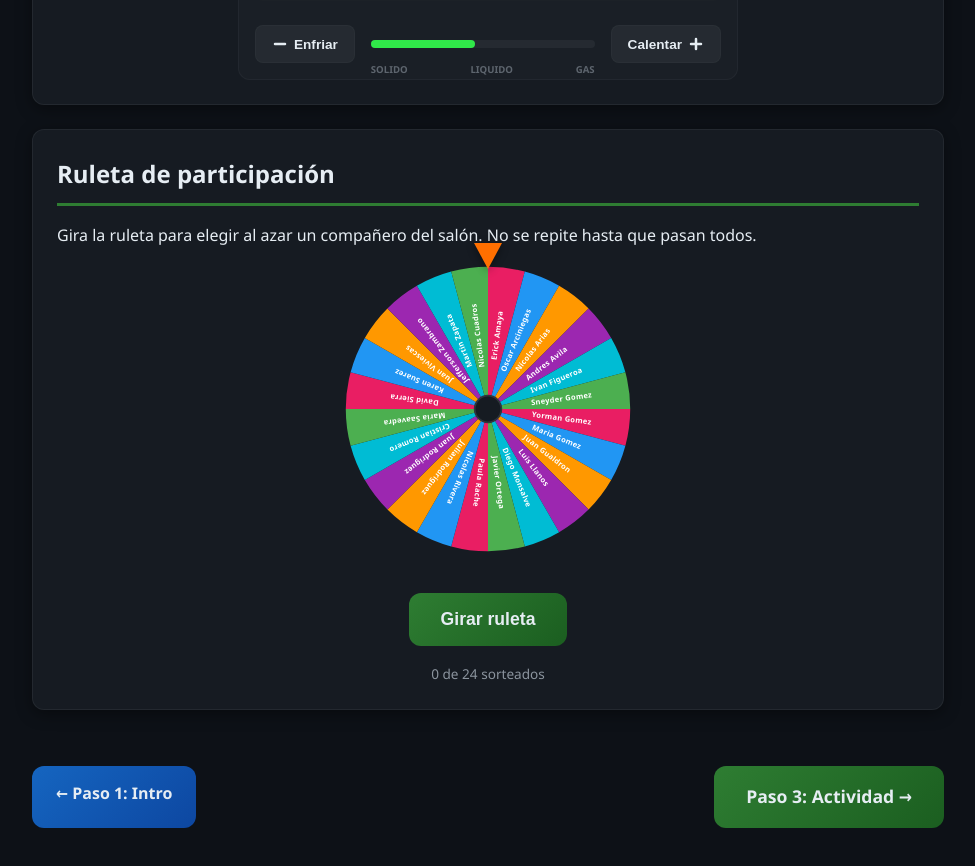
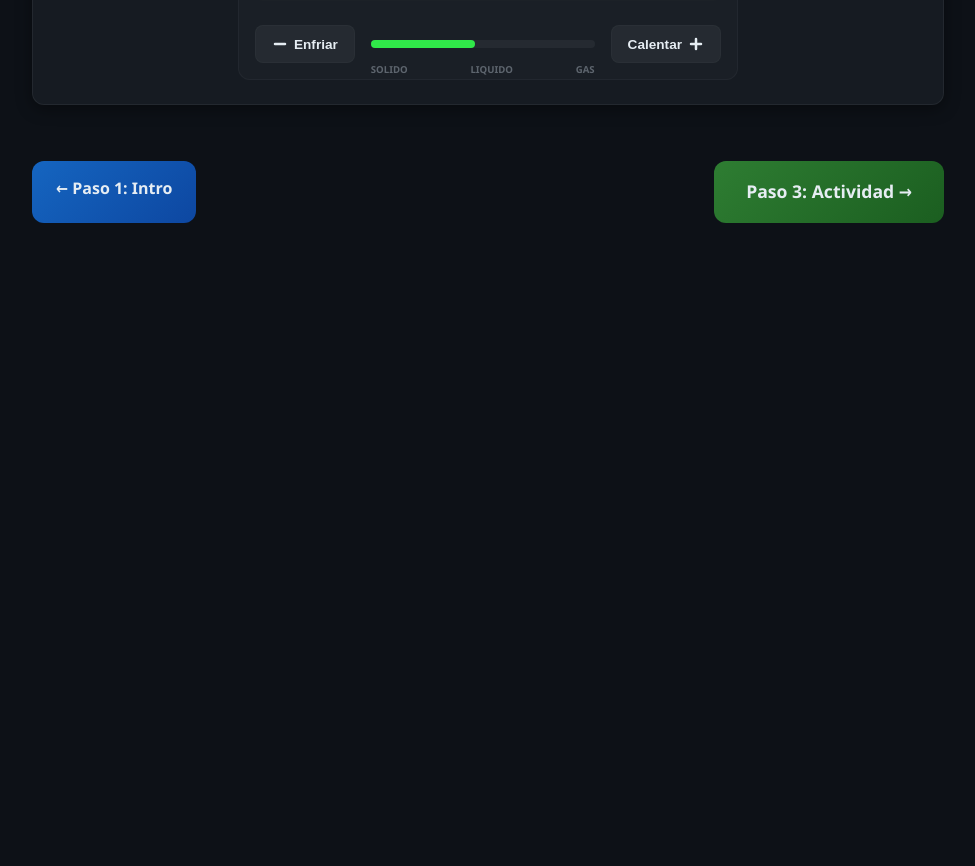
Before and after one commit to martinz10one/ova-cambios-materia, a Vue app: page /paso2 in a window 1280 px wide. Shown: the part 1780-2646 px from the top of the page, without its empty margins (152-1127 px from the left). After the commit the page ends 2051 px from the top, so only its background shows below. Built offline with nearby package versions, Linux system fonts and the light colour scheme.

Commit message:
cambios ruleta

```diff
--- a/src/views/Paso2View.vue
+++ b/src/views/Paso2View.vue
@@ -141,12 +141,6 @@
         <ParticleSimulator />
       </section>
 
-      <section class="tarjeta reveal-section">
-        <h2 class="titulo-seccion">Ruleta de participación</h2>
-        <p class="intro-descripcion">Gira la ruleta para elegir al azar un compañero del salón. No se repite hasta que pasan todos.</p>
-        <Ruleta />
-      </section>
-
       <div class="navegacion">
         <router-link to="/" class="boton boton-secundario">← Paso 1: Intro</router-link>
         <router-link to="/paso3" class="boton boton-principal">Paso 3: Actividad →</router-link>
@@ -161,12 +155,11 @@ import gsap from 'gsap'
 import ParticleBackground from '../components/ParticleBackground.vue'
 import ProgressBar from '../components/ProgressBar.vue'
 import ParticleSimulator from '../components/ParticleSimulator.vue'
-import Ruleta from '../components/Ruleta.vue'
 import videoUrl from '../assets/videos/Cambios_de_la_materia.mp4'
 
 export default {
   name: 'Paso2View',
-  components: { ParticleBackground, ProgressBar, ParticleSimulator, Ruleta },
+  components: { ParticleBackground, ProgressBar, ParticleSimulator },
   setup() {
     const hoverEstado = ref(null)
     const detalleActivo = ref(false)
--- a/src/views/Paso3View.vue
+++ b/src/views/Paso3View.vue
@@ -130,6 +130,12 @@
         </div>
       </section>
 
+      <section class="tarjeta reveal-section">
+        <h2 class="titulo-seccion">Ruleta de participación</h2>
+        <p class="intro-descripcion">Gira la ruleta para elegir al azar un compañero del salón. No se repite hasta que pasan todos.</p>
+        <Ruleta />
+      </section>
+
       <div class="navegacion">
         <router-link to="/paso2" class="boton boton-secundario">← Paso 2</router-link>
         <router-link v-if="factoresTerminado" to="/paso4" class="boton boton-principal">Paso 4: Evaluacion →</router-link>
@@ -144,10 +150,11 @@ import { ref, computed, onMounted, onBeforeUnmount } from 'vue'
 import gsap from 'gsap'
 import ParticleBackground from '../components/ParticleBackground.vue'
 import ProgressBar from '../components/ProgressBar.vue'
+import Ruleta from '../components/Ruleta.vue'
 
 export default {
   name: 'Paso3View',
-  components: { ParticleBackground, ProgressBar },
+  components: { ParticleBackground, ProgressBar, Ruleta },
   setup() {
     const aciertos = ref(0)
     const intentos = ref(0)
```
Also changed, not shown: 5 other files (tests, documents, lock files or other folders).
